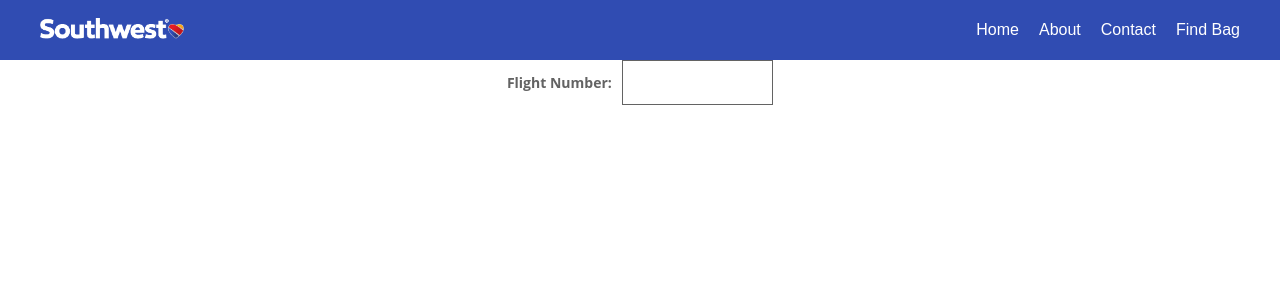
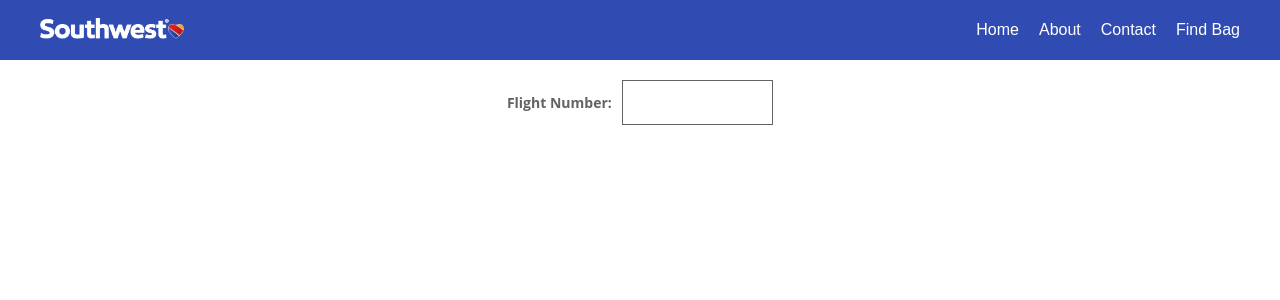
Before and after one commit to adronamraju/hackathon-2023-front-end, a React (Create React App) app in the folder swaggage-handler/: page / in a window 1280 px wide. Shown: the top 300 px of the page. Built offline with nearby package versions, Linux system fonts and the light colour scheme.

Commit message:
format fix

```diff
--- a/swaggage-handler/src/components/Dashboard.js
+++ b/swaggage-handler/src/components/Dashboard.js
@@ -20,8 +20,8 @@ const Dashboard = () => {
     const [delayStations, setDelayStations] = useState([]);
     const [timeToLoad, setTimeToLoad] = useState([]);
 
-    const firstNames = ["John", "Jane", "Bob", "Alice", "Michael", "Sarah", "David", "Emma"];
-    const lastNames = ["Smith", "Johnson", "Brown", "Williams", "Jones", "Miller", "Wilson", "Davis"];
+    const firstNames = ["Ava", "Liam", "Zara", "Ethan", "Isabella", "Juan", "Sophia", "Oliver", "Mia", "Hiroshi", "Emily", "Santiago", "Aria", "Noah", "Chloe", "Raj", "Grace", "Mohammed", "Emma", "Alexander", "Luna", "Yuki", "Charlotte", "Finn", "Ivy"];
+    const lastNames = ["Smith", "Johnson", "Williams", "Brown", "Jones", "Garcia", "Miller", "Davis", "Rodriguez", "Martinez", "Hernandez", "Lopez", "Gonzalez", "Wilson", "Anderson", "Thomas", "Taylor", "Moore", "Jackson", "Martin", "Lee", "Perez", "Thompson", "White", "Harris"];
     const isTransferFlight = () => {
     const randomNumber = Math.random();
         return (randomNumber < 0.1) ? true : false;
--- a/swaggage-handler/src/styles/Dashboard.css
+++ b/swaggage-handler/src/styles/Dashboard.css
@@ -1,7 +1,7 @@
 /* Dashboard.css */
 
 .dashboard {
-    padding: 0px;
+    padding-top: 20px;
 }
 
 .filter {
```
